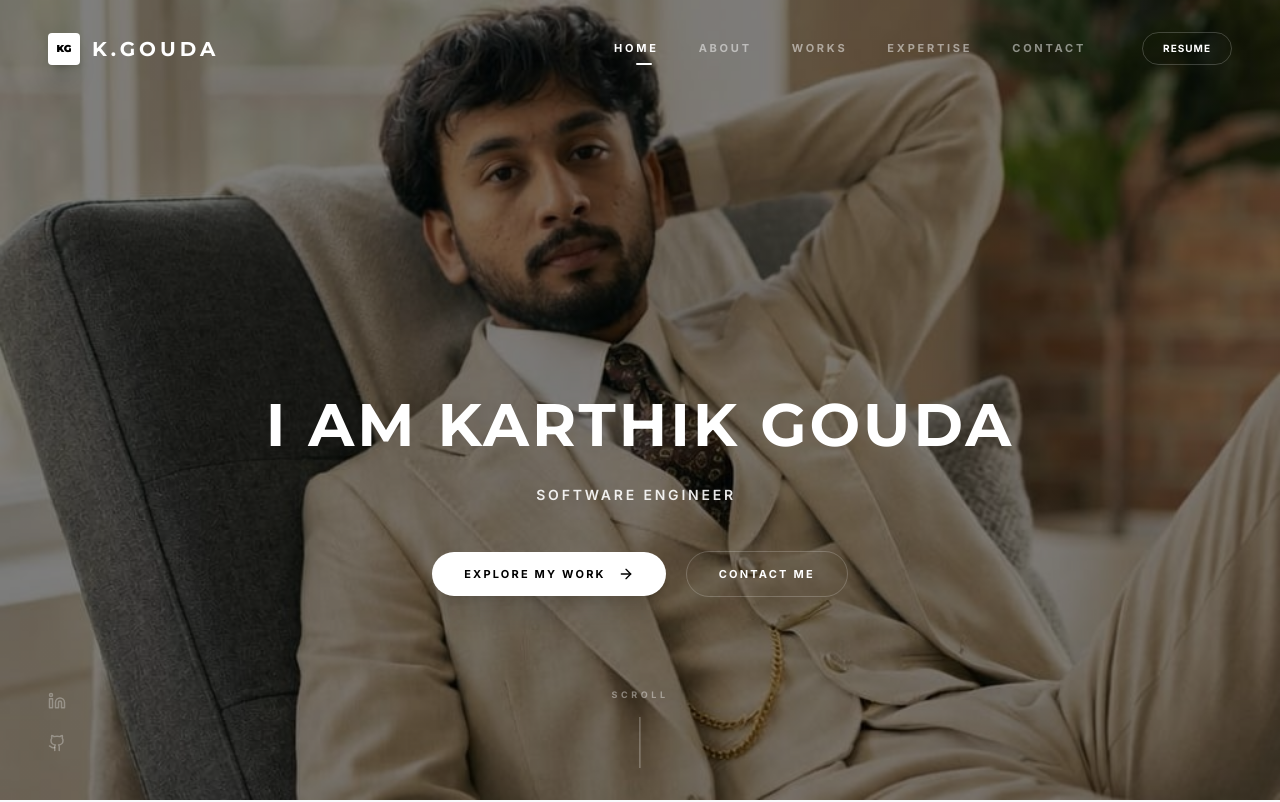
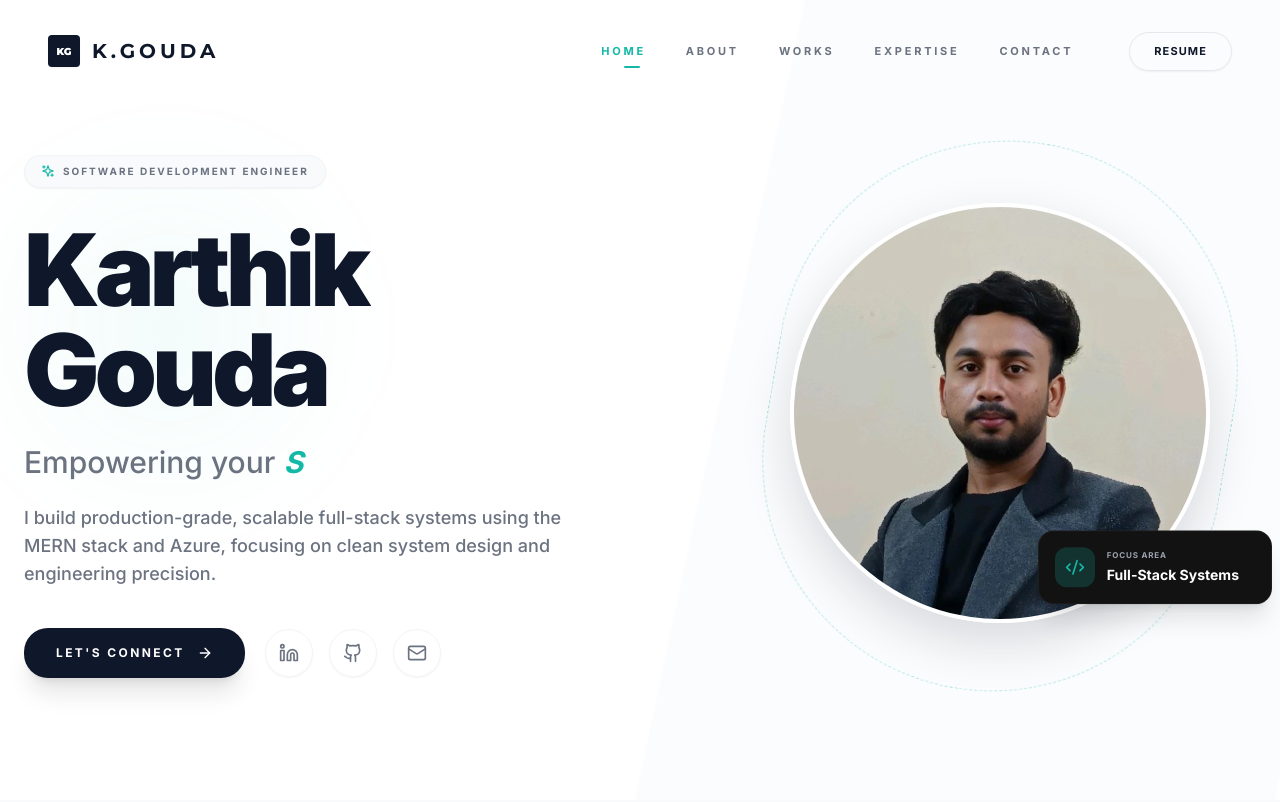
Before and after one commit to Karthikgouda15/KARTHIK-GOUDA-PORTFOLIO, a React (Create React App) app: page / in a window 1280 px wide. Shown: the top 802 px of the page. Built offline with nearby package versions, Linux system fonts and the light colour scheme.

Commit message:
initial commit

```diff
--- a/src/components/Header.js
+++ b/src/components/Header.js
@@ -75,7 +75,7 @@ const Header = ({ setView }) => {
 
   return (
     <>
-      <header className={`fixed top-0 left-0 w-full z-50 transition-all duration-500 ${isScrolled ? 'bg-black/90 backdrop-blur-xl py-4 border-b border-white/5' : 'bg-transparent py-8'}`}>
+      <header className={`fixed top-0 left-0 w-full z-50 transition-all duration-500 ${isScrolled ? 'bg-white/90 backdrop-blur-xl py-4 border-b border-gray-100 shadow-sm' : 'bg-transparent py-8'}`}>
         <nav
           role="navigation"
           aria-label="Main Navigation"
@@ -90,10 +90,10 @@ const Header = ({ setView }) => {
             aria-label="Go to Home"
           >
             <div className="flex items-center gap-3">
-              <div className="w-8 h-8 bg-white flex items-center justify-center rounded shadow-xl group-hover:rotate-12 transition-transform duration-500">
-                <span className="text-black font-display font-black text-[10px]">KG</span>
+              <div className="w-8 h-8 bg-primary flex items-center justify-center rounded shadow-sm group-hover:rotate-12 transition-transform duration-500">
+                <span className="text-white font-display font-black text-[10px]">KG</span>
               </div>
-              <span className="text-xl font-display font-bold tracking-[0.2em] text-white uppercase">
+              <span className="text-xl font-display font-bold tracking-[0.2em] text-primary uppercase">
                 K.GOUDA
               </span>
             </div>
@@ -106,16 +106,16 @@ const Header = ({ setView }) => {
                 key={item.id}
                 onClick={() => handleNavClick(item.id)}
                 aria-label={`Navigate to ${item.name}`}
-                className={`relative text-[11px] font-bold uppercase tracking-[0.25em] transition-all hover:text-white py-2 ${activeSection === item.id
-                  ? 'text-white'
-                  : 'text-white/50'
+                className={`relative text-[11px] font-bold uppercase tracking-[0.25em] transition-all hover:text-secondary py-2 ${activeSection === item.id
+                  ? 'text-secondary'
+                  : 'text-gray-500'
                   }`}
               >
                 {item.name}
                 {activeSection === item.id && (
                   <motion.div
                     layoutId="activeUnderline"
-                    className="absolute bottom-0 left-1/2 -translate-x-1/2 w-4 h-0.5 bg-white rounded-full"
+                    className="absolute bottom-0 left-1/2 -translate-x-1/2 w-4 h-0.5 bg-secondary rounded-full"
                   />
                 )}
               </button>
@@ -123,7 +123,7 @@ const Header = ({ setView }) => {
 
             <button
               onClick={() => setView('resume')}
-              className="ml-4 px-5 py-2 border border-white/20 text-white hover:border-white hover:bg-white hover:text-black rounded-full text-[10px] font-bold uppercase tracking-widest transition-all"
+              className="ml-4 px-6 py-2.5 border border-gray-200 text-primary hover:border-secondary hover:bg-secondary hover:text-white rounded-full text-[11px] font-bold uppercase tracking-widest transition-all shadow-sm"
             >
               Resume
             </button>
@@ -133,7 +133,7 @@ const Header = ({ setView }) => {
           <div className="lg:hidden flex items-center">
             <button
               onClick={() => setIsMenuOpen(!isMenuOpen)}
-              className="text-white p-2"
+              className="text-primary p-2"
               aria-label="Toggle Menu"
             >
               {isMenuOpen ? <X size={28} /> : <Menu size={28} />}
--- a/src/components/Hero.js
+++ b/src/components/Hero.js
@@ -8,7 +8,7 @@ import {
   Github,
   Mail,
   ChevronRight,
-  Calendar
+  Code2
 } from 'lucide-react';
 
 const Hero = ({ setView }) => {
@@ -16,40 +16,45 @@ const Hero = ({ setView }) => {
     <section
       id="home"
       role="banner"
-      className="relative min-h-screen flex items-center justify-center pt-48 overflow-hidden"
+      className="relative min-h-screen flex items-center justify-center pt-24 pb-16 overflow-hidden bg-white"
     >
-      {/* Full-screen Background Image with Overlay */}
-      <div className="absolute inset-0 z-0">
-        <img
-          src="/images/HeroBg.jpg"
-          alt="Background"
-          className="w-full h-full object-cover"
-        />
-        {/* Dark Gradient Overlay */}
-        <div className="absolute inset-0 bg-gradient-to-b from-black/50 via-black/50 to-black/50" />
-      </div>
+      {/* Background Decorative Elements */}
+      <div className="absolute top-0 right-0 w-1/2 h-full bg-slate-50/50 -skew-x-12 translate-x-20 z-0 hidden lg:block" />
+      <div className="absolute top-1/4 left-10 w-64 h-64 bg-secondary/5 rounded-full blur-3xl z-0" />
 
-      <div className="container mx-auto px-6 relative z-10 text-center">
+      <div className="container mx-auto px-6 relative z-10">
+        <div className="flex flex-col lg:flex-row items-center justify-between gap-12 lg:gap-20">
+
+          {/* Left Content */}
           <motion.div
             initial={{ opacity: 0, y: 30 }}
             animate={{ opacity: 1, y: 0 }}
-          transition={{ duration: 1 }}
-          className="max-w-4xl mx-auto"
+            transition={{ duration: 1, delay: 0.2 }}
+            className="flex-1 text-center lg:text-left order-2 lg:order-1"
           >
-          <h1 className="text-3xl sm:text-4xl md:text-5xl lg:text-6xl font-display font-bold leading-tight text-white mb-6 tracking-[0.05em] uppercase">
-            I am <br className="sm:hidden" />
-            Karthik Gouda
+            {/* Top Pill */}
+            <div className="inline-flex items-center gap-2 px-4 py-2 rounded-full border border-gray-100 bg-slate-50 mb-8 mx-auto lg:mx-0 shadow-sm">
+              <Sparkles size={14} className="text-secondary" />
+              <span className="text-[10px] font-bold tracking-[0.2em] uppercase text-gray-500">
+                Software Development Engineer
+              </span>
+            </div>
+
+            <h1 className="text-6xl sm:text-7xl md:text-8xl lg:text-[100px] font-sans font-black leading-[0.95] text-primary mb-6 tracking-tighter">
+              Karthik <br className="hidden sm:block" />
+              Gouda
             </h1>
 
-          <div className="text-base sm:text-lg md:text-xl font-medium text-white/60 mb-10 min-h-[2rem] tracking-wide">
-            <span className="text-white/90 font-semibold uppercase tracking-[0.2em] text-sm">
+            <div className="text-xl sm:text-2xl md:text-3xl font-medium text-gray-500 mb-6">
+              Empowering your{' '}
+              <span className="text-secondary font-bold italic">
                 <TypeAnimation
                   sequence={[
-                  'Full Stack Developer',
+                    'System Architecture',
                     2000,
-                  'Software Engineer',
+                    'Scalability',
                     2000,
-                  'System Architect',
+                    'Engineering',
                     2000,
                   ]}
                   wrapper="span"
@@ -59,58 +64,87 @@ const Hero = ({ setView }) => {
               </span>
             </div>
 
+            <p className="text-base sm:text-lg text-gray-500 max-w-xl mx-auto lg:mx-0 mb-10 leading-relaxed font-medium">
+              I build production-grade, scalable full-stack systems using the MERN stack and Azure, focusing on clean system design and engineering precision.
+            </p>
+
             <motion.div
               initial={{ opacity: 0 }}
               animate={{ opacity: 1 }}
               transition={{ delay: 1, duration: 1 }}
-            className="flex flex-col sm:flex-row items-center justify-center gap-5"
+              className="flex flex-col sm:flex-row items-center justify-center lg:justify-start gap-5"
             >
               <button
                 onClick={() => {
-                const element = document.getElementById('about');
+                  const element = document.getElementById('contact');
                   element?.scrollIntoView({ behavior: 'smooth' });
                 }}
-              className="px-8 py-3.5 bg-white text-black rounded-full text-[11px] font-bold uppercase tracking-[0.2em] hover:bg-white/90 transition-all shadow-xl flex items-center gap-3"
+                className="px-8 py-4 bg-primary text-white rounded-[1.5rem] text-[12px] font-bold uppercase tracking-[0.2em] hover:bg-primary/90 transition-all shadow-xl flex items-center gap-3 group"
               >
-              Explore My Work
-              <ArrowRight size={16} />
+                Let's Connect
+                <ArrowRight size={16} className="group-hover:translate-x-1 transition-transform" />
               </button>
 
-            <a
-              href="https://www.linkedin.com/in/karthikgouda15/"
-              target="_blank"
-              rel="noopener noreferrer"
-              className="px-8 py-3.5 border border-white/20 text-white rounded-full text-[11px] font-bold uppercase tracking-[0.2em] hover:bg-white hover:text-black transition-all flex items-center gap-3"
+              <div className="flex gap-4">
+                <a href="https://www.linkedin.com/in/karthikgouda15/" target="_blank" rel="noopener noreferrer" className="w-12 h-12 rounded-full border border-gray-100 flex items-center justify-center text-gray-500 hover:text-secondary hover:border-secondary hover:bg-slate-50 transition-all shadow-sm">
+                  <Linkedin size={20} />
+                </a>
+                <a href="https://github.com/Karthikgouda15" target="_blank" rel="noopener noreferrer" className="w-12 h-12 rounded-full border border-gray-100 flex items-center justify-center text-gray-500 hover:text-secondary hover:border-secondary hover:bg-slate-50 transition-all shadow-sm">
+                  <Github size={20} />
+                </a>
+                <button
+                  onClick={() => {
+                    const element = document.getElementById('contact');
+                    element?.scrollIntoView({ behavior: 'smooth' });
+                  }}
+                  className="w-12 h-12 rounded-full border border-gray-100 flex items-center justify-center text-gray-500 hover:text-secondary hover:border-secondary hover:bg-slate-50 transition-all shadow-sm"
                 >
-              Contact Me
-            </a>
+                  <Mail size={20} />
+                </button>
+              </div>
             </motion.div>
           </motion.div>
-      </div>
 
-      {/* Decorative scroll indicator */}
+          {/* Right Image */}
           <motion.div
-        initial={{ opacity: 0 }}
-        animate={{ opacity: 1 }}
-        transition={{ delay: 2, duration: 1 }}
-        className="absolute bottom-8 left-1/2 -translate-x-1/2 flex flex-col items-center gap-4"
+            initial={{ opacity: 0, scale: 0.8 }}
+            animate={{ opacity: 1, scale: 1 }}
+            transition={{ duration: 1 }}
+            className="flex-[0.8] order-1 lg:order-2 relative flex justify-center"
           >
-        <span className="text-[9px] font-bold tracking-[0.4em] text-white/40 uppercase">Scroll</span>
+            {/* Outer dotted circle */}
+            <div className="absolute inset-[-20px] rounded-full border-[1px] border-dashed border-secondary/30 animate-spin" style={{ animationDuration: '25s' }} />
+
             <motion.div
-          animate={{ height: [30, 60, 30], opacity: [0.2, 0.5, 0.2] }}
-          transition={{ duration: 3, repeat: Infinity, ease: "easeInOut" }}
-          className="w-[1px] bg-white"
+              animate={{ y: [0, -15, 0] }}
+              transition={{ duration: 6, repeat: Infinity, ease: "easeInOut" }}
+              className="relative w-64 h-64 sm:w-80 sm:h-80 lg:w-[420px] lg:h-[420px] rounded-full overflow-hidden shadow-[0_20px_50px_rgba(15,23,42,0.15)] border-4 border-white group"
+            >
+              <img
+                src="/images/KarthikGouda.jpeg"
+                alt="Karthik Gouda"
+                className="w-full h-full object-cover group-hover:scale-105 transition-all duration-700"
               />
             </motion.div>
 
-      {/* Subtle Social Links */}
-      <div className="absolute bottom-12 left-12 hidden lg:flex flex-col gap-6">
-        <a href="https://www.linkedin.com/in/karthikgouda15/" target="_blank" rel="noopener noreferrer" className="text-white/30 hover:text-white transition-colors">
-          <Linkedin size={18} />
-        </a>
-        <a href="https://github.com/Karthikgouda15" target="_blank" rel="noopener noreferrer" className="text-white/30 hover:text-white transition-colors">
-          <Github size={18} />
-        </a>
+            {/* Floating Approach Card */}
+            <motion.div
+              animate={{ y: [0, -10, 0] }}
+              transition={{ duration: 4, repeat: Infinity, ease: "easeInOut" }}
+              className="absolute -bottom-2 -right-2 sm:-bottom-4 sm:-right-4 lg:bottom-4 lg:-right-4 bg-[#121212] p-2.5 sm:p-4 rounded-xl sm:rounded-2xl shadow-xl border border-white/5 flex items-center gap-2 sm:gap-3 z-20"
+            >
+              <div className="w-8 h-8 sm:w-10 sm:h-10 bg-secondary/20 rounded-lg sm:rounded-xl flex items-center justify-center text-secondary shrink-0">
+                <Code2 className="w-4 h-4 sm:w-5 sm:h-5" />
+              </div>
+              <div className="pr-2 sm:pr-4">
+                <div className="text-[7px] sm:text-[8px] text-gray-400 uppercase tracking-widest font-bold mb-0.5 sm:mb-1">Focus Area</div>
+                <div className="text-xs sm:text-sm font-bold text-white whitespace-nowrap leading-none">Full-Stack Systems</div>
+              </div>
+            </motion.div>
+
+          </motion.div>
+
+        </div>
       </div>
     </section>
   );
```
Also changed, not shown: src/App.js (+4 -4 lines), src/components/Resume.js (+17 -17 lines). Lines whose indentation alone changed are shown as unchanged.
